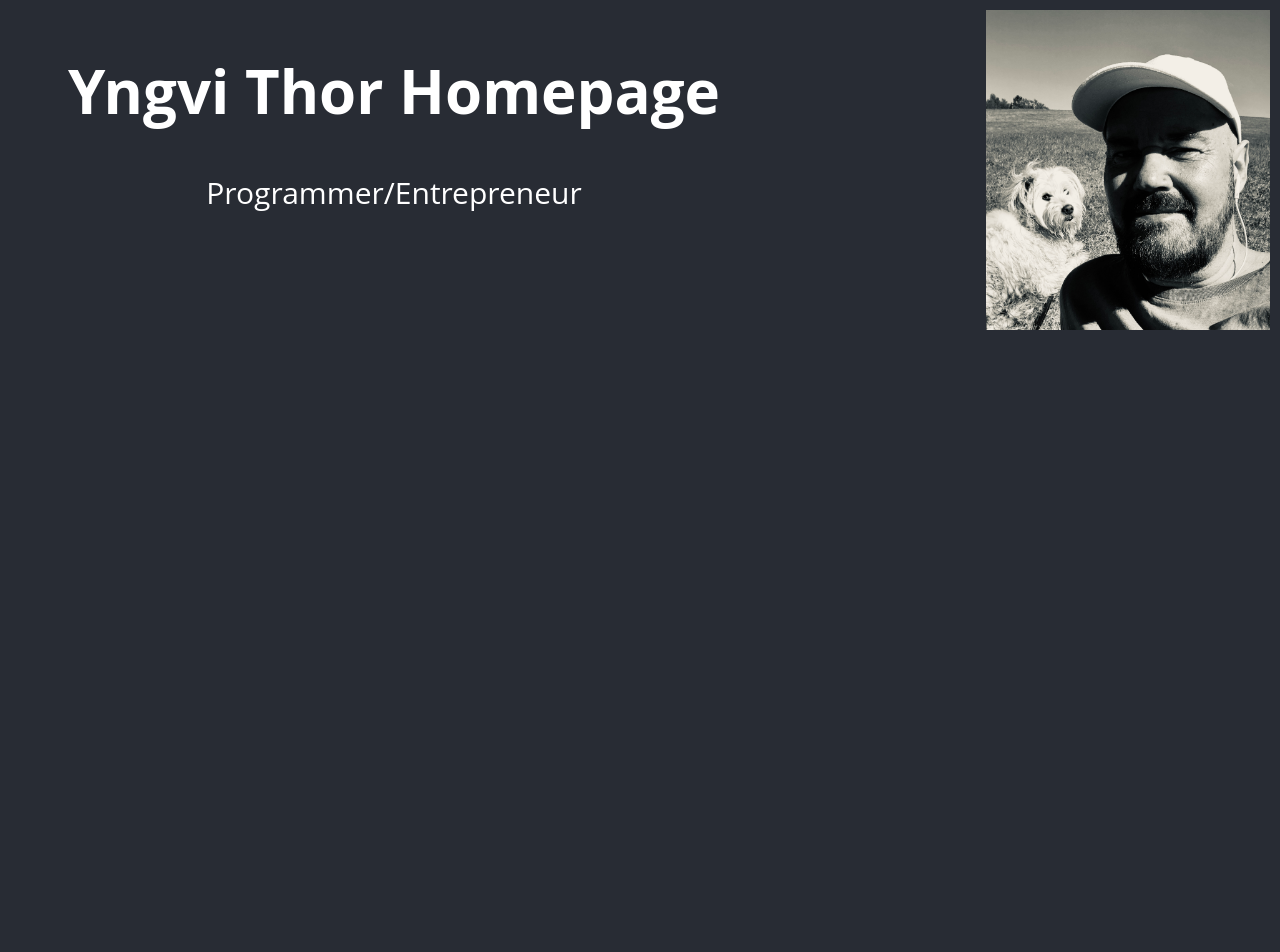
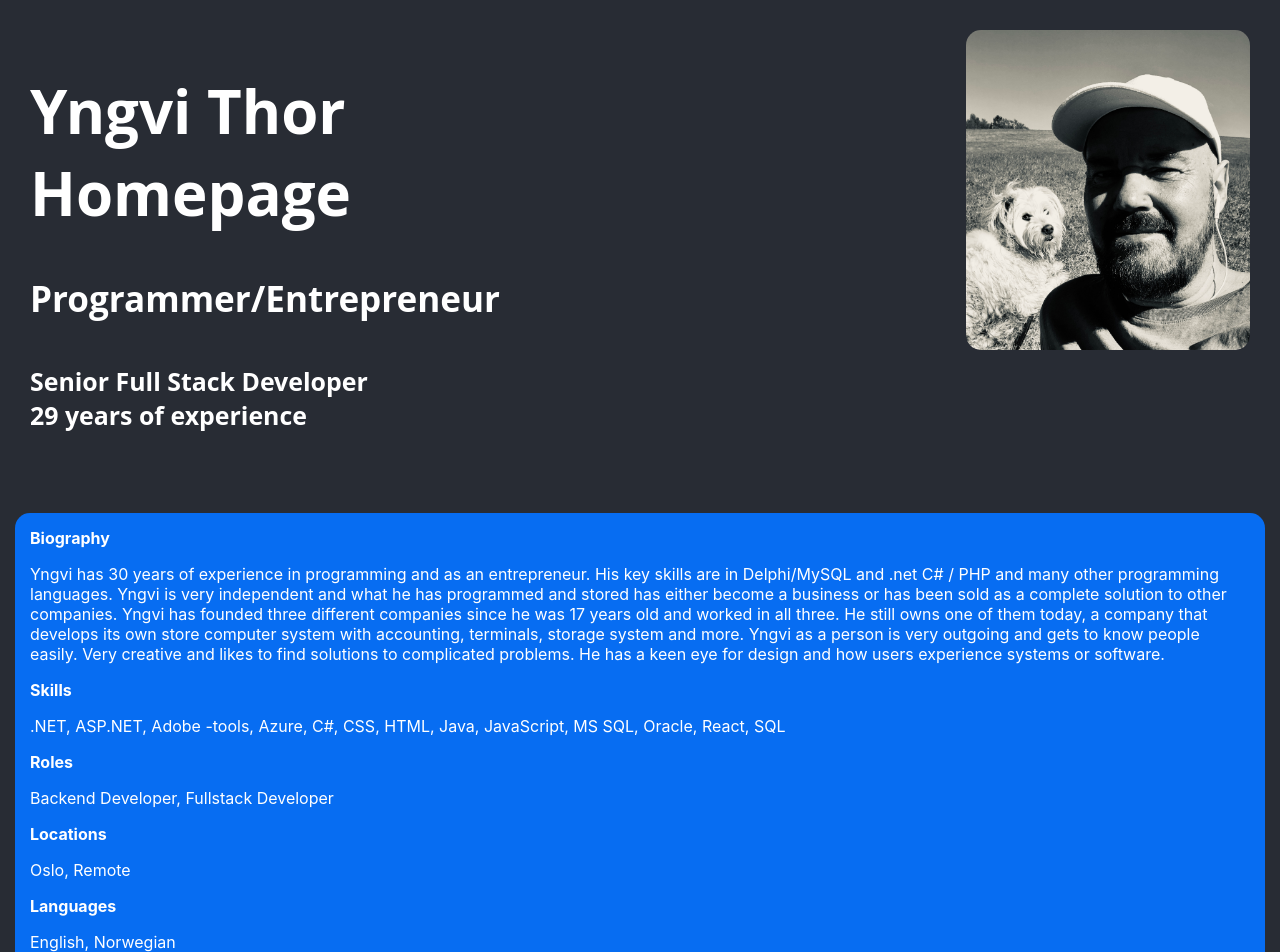
Before and after one commit to YngviThor/yngvithor, a React (Create React App) app: page / in a window 1280 px wide. Shown: the top 952 px of the page. Before the commit the page ends 800 px from the top, so only its background shows below. Built offline with nearby package versions, Linux system fonts and the light colour scheme.

Commit message:
6-10-2022

```diff
--- a/src/App.css
+++ b/src/App.css
@@ -1,30 +1,60 @@
 .App {
-  text-align: center;
+  text-align: left;
 }
 
 .cvPic {
-  background-color: #282c34;
-  float: right;
+
+
+
+  justify-content: right;
   padding: 10px;
+
 
 }
 
 .cvHeader {
   width: 60%;
-  float: left;
+
   padding: 10px;
   color: white;
   font-size: 30px;
   font-family: "Open Sans", "PT Sans", Calibri, Tahoma, sans-serif;
-  justify-content: center;
+
 
 }
 
 .App-logo {
   height: 40vmin;
   pointer-events: none;
+  float: right;
+  border-radius: 15px;
 }
 
+.Grid {
+
+display: grid;
+grid-template-columns: repeat(2, 1fr);
+gap: 1.5rem;
+padding: 15px;
+
+
+}
+
+.grid-box {
+
+ padding: 15px;
+ border-radius: 15px;
+
+}
+
+.Grid-col-span2 {
+
+grid-column: span 2;
+color: white;
+background-color: rgb(7, 109, 242);
+justify-content: left;
+
+}
 
 .App-body {
 
@@ -33,7 +63,6 @@
 }
 
 .App-header {
-  background-color: #282c34;
   min-height: 100vh;
   display: flex;
   flex-direction: column;
--- a/src/App.js
+++ b/src/App.js
@@ -7,19 +7,36 @@ function App() {
 
 
     <div className="App">
+     <div className="Grid">
 
-     <div className="cvHeader">
+     <div className="cvHeader grid-box ">
        <h1>Yngvi Thor Homepage</h1> <p></p>
-
-       Programmer/Entrepreneur
-
+       <h3>Programmer/Entrepreneur</h3>
+       <h5>Senior Full Stack Developer 29 years of experience</h5>
      </div>
 
-     <div className="cvPic">
-
+     <div className="cvPic grid-box">
        <img src={YngviPic} className="App-logo" alt="logo" />
      </div>
 
+     <div className="Grid-col-span2 grid-box">
+
+<b>Biography</b><p></p>
+Yngvi has 30 years of experience in programming and as an entrepreneur. His key skills are in Delphi/MySQL and .net C# / PHP and many other programming languages. Yngvi is very independent and what he has programmed and stored has either become a business or has been sold as a complete solution to other companies. Yngvi has founded three different companies since he was 17 years old and worked in all three. He still owns one of them today, a company that develops its own store computer system with accounting, terminals, storage system and more. Yngvi as a person is very outgoing and gets to know people easily. Very creative and likes to find solutions to complicated problems. He has a keen eye for design and how users experience systems or software.
+<p></p><b>Skills</b><p></p>
+.NET, ASP.NET, Adobe -tools, Azure, C#, CSS, HTML, Java, JavaScript, MS SQL, Oracle, React, SQL
+
+<p></p><b>Roles</b><p></p>
+Backend Developer, Fullstack Developer
+
+<p></p><b>Locations</b><p></p>
+Oslo, Remote
+
+<p></p><b>Languages</b><p></p>
+English, Norwegian
+
+
+</div>
 
 
       <header className="App-header">
@@ -29,6 +46,9 @@ function App() {
         </p>
 
       </header>
+
+
+      </div>
     </div>
 
 
```
